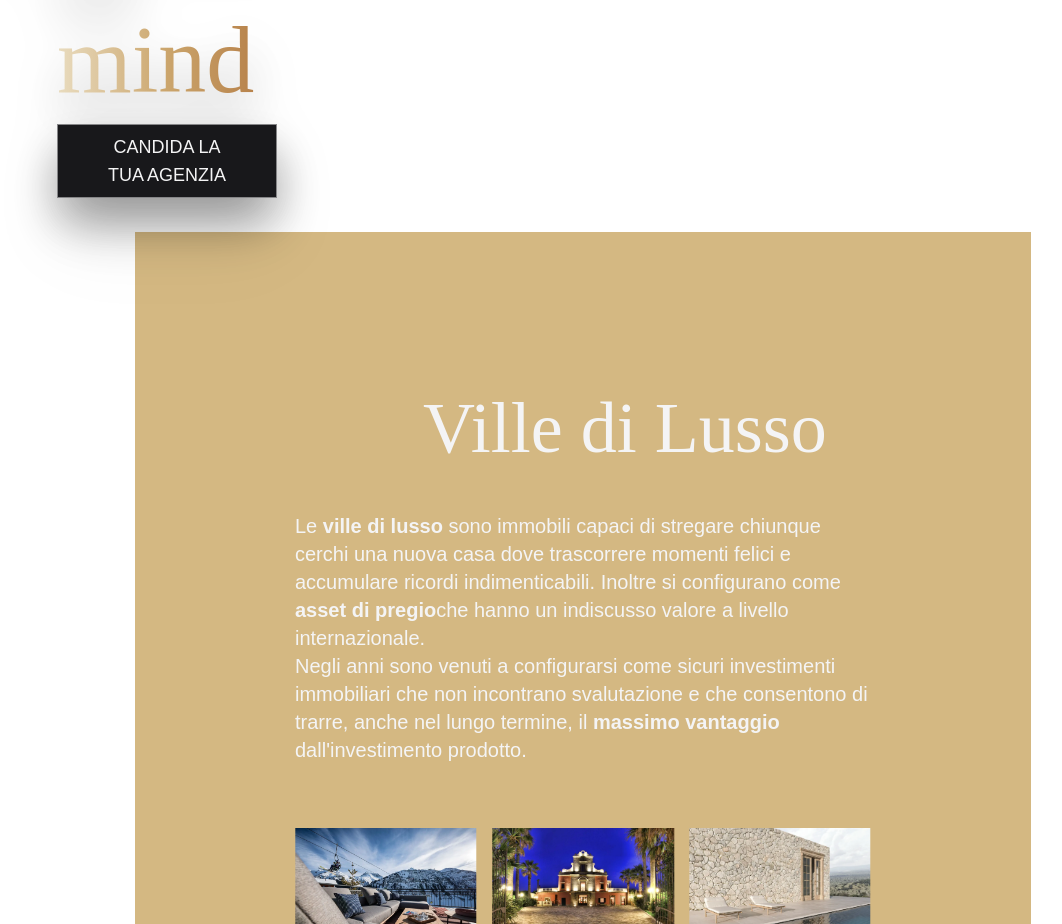
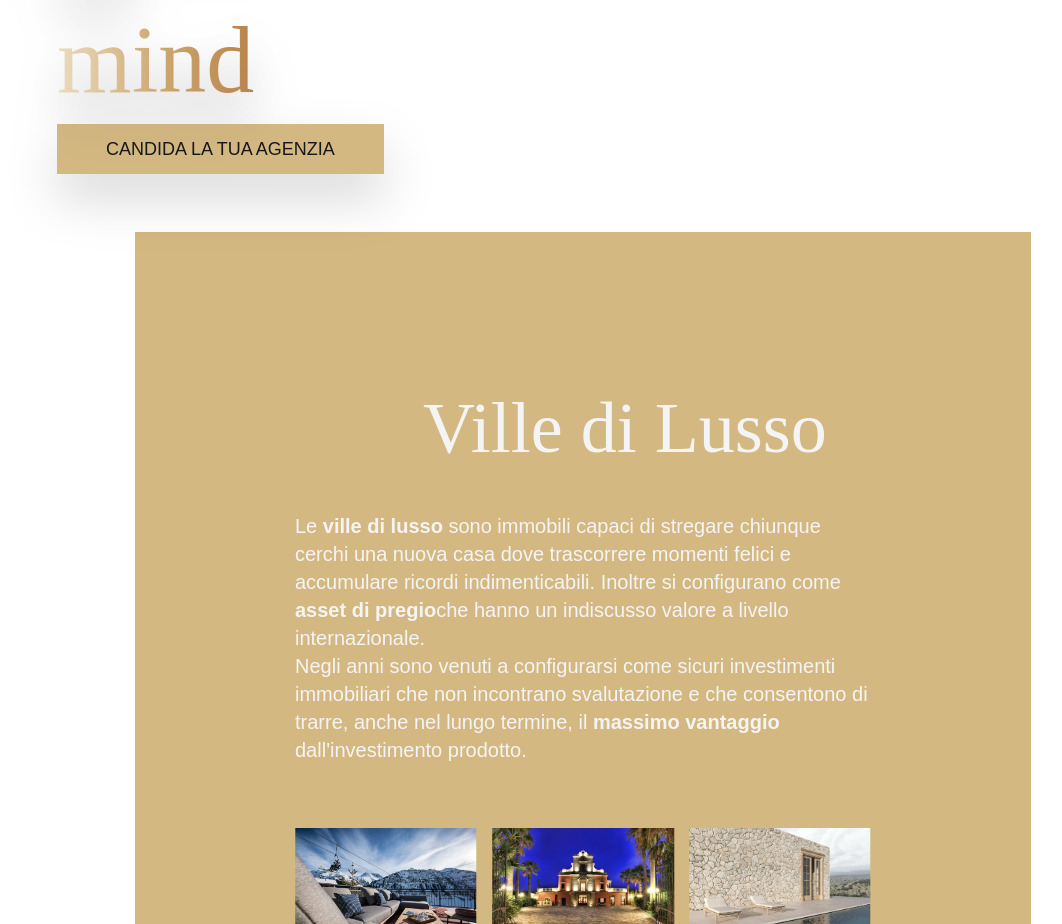
Before and after one commit to auriti-web-design/luliex, a Next.js app: page / in a window 1280 px wide. Shown: the part 6420-7344 px from the top of the page, without its empty margins (57-1119 px from the left). Built offline with nearby package versions, Linux system fonts and the light colour scheme; a web font is replaced by a local one.

Commit message:
add link into the button element

```diff
--- a/components/Landing/components/CTA.tsx
+++ b/components/Landing/components/CTA.tsx
@@ -5,6 +5,8 @@
 import Image from "next/image";
 import BgCTA from "@/assets/modern-house-with-garden-swimming-pool-and-wooden-2023-11-27-05-30-01-utc.webp";
 import * as React from "react";
+import {Button, buttonVariants} from "@/components/ui/button";
+import Link from "next/link";
 
 export default function CTA() {
     return (
@@ -31,10 +33,9 @@ export default function CTA() {
 
 
                                 <div className='w-full mt-4'>
-                                    <button
-                                        className='border border-secondary/50 py-2 px-4 lg:px-10 bg-primary lg:w-auto uppercase text-md text-secondary lg:text-lg drop-shadow-2xl shadow-2xl'>
-                                        Candida la tua Agenzia
-                                    </button>
+                                    <Button asChild className={buttonVariants({ variant: "outline" }) + " p-6 lg:px-12 border bg-gold border-gold rounded-none text-primary lg:w-auto uppercase text-sm lg:text-lg"}>
+                                        <Link href="#form">Candida la tua Agenzia</Link>
+                                    </Button>
                                 </div>
                             </div>
                         </div>
```
